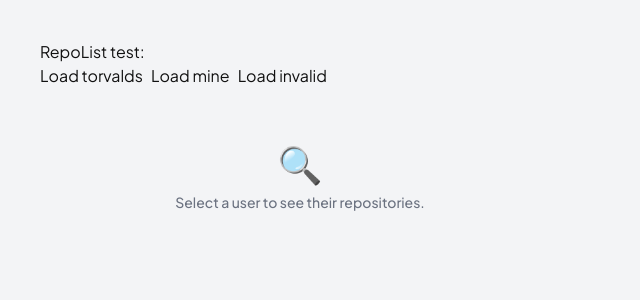
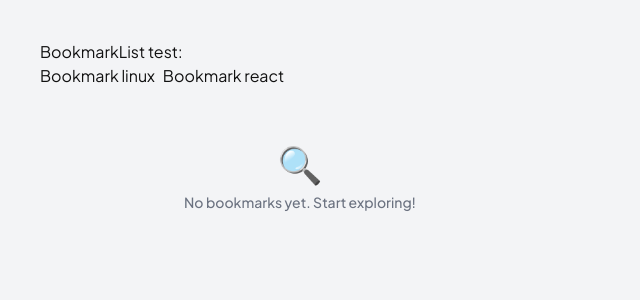
Before and after one commit to dahiya001rohit/Github-explorer, a React (Vite) app: page / in a window 1280 px wide. Shown: the top 300 px of the page, without its empty margins (0-640 px from the left). Built offline with nearby package versions, Linux system fonts and the light colour scheme.

Commit message:
feat: add BookmarkList component

```diff
--- a/src/App.jsx
+++ b/src/App.jsx
@@ -1,10 +1,13 @@
-import { useUserRepos } from './hooks/useUserRepos'
 import { useBookmarks } from './hooks/useBookmarks'
-import RepoList from './features/repos/RepoList'
+import { BookmarkList } from './features/bookmarks/BookmarkList'
+
+const dummyRepos = [
+  { id: 1, name: "linux", html_url: "https://github.com/torvalds/linux", description: "Linux kernel", stargazers_count: 180000, forks_count: 52000, language: "C" },
+  { id: 2, name: "react", html_url: "https://github.com/facebook/react", description: "React library", stargazers_count: 220000, forks_count: 45000, language: "JavaScript" },
+]
 
 export const App = () => {
-  const { repos, loading, error, selectedUser, fetchRepos } = useUserRepos()
-  const { isBookmarked, addBookmark, removeBookmark } = useBookmarks()
+  const { bookmarks, addBookmark, isBookmarked, removeBookmark } = useBookmarks()
 
   const handleBookmark = (repo) => {
     isBookmarked(repo.id) ? removeBookmark(repo.id) : addBookmark(repo)
@@ -12,18 +15,13 @@ export const App = () => {
 
   return (
     <div style={{ padding: "40px", maxWidth: "600px" }}>
-      <h2>RepoList test:</h2>
+      <h2>BookmarkList test:</h2>
       <div style={{ display: "flex", gap: "8px", marginBottom: "16px" }}>
-        <button onClick={() => fetchRepos("torvalds")}>Load torvalds</button>
-        <button onClick={() => fetchRepos("dahiya001rohit")}>Load mine</button>
-        <button onClick={() => fetchRepos("thisuserdoesnotexist123456")}>Load invalid</button>
+        <button onClick={() => addBookmark(dummyRepos[0])}>Bookmark linux</button>
+        <button onClick={() => addBookmark(dummyRepos[1])}>Bookmark react</button>
       </div>
-      <RepoList
-        key={selectedUser}
-        repos={repos}
-        loading={loading}
-        error={error}
-        selectedUser={selectedUser}
+      <BookmarkList
+        bookmarks={bookmarks}
         isBookmarked={isBookmarked}
         onBookmark={handleBookmark}
       />
--- /dev/null
+++ b/src/features/bookmarks/BookmarkList.jsx
@@ -0,0 +1,24 @@
+import { RepoCard } from '../repos/RepoCard'
+import { EmptyState } from '../../components/EmptyState'
+
+export const BookmarkList = ({ bookmarks, isBookmarked, onBookmark }) => {
+  if (bookmarks.length === 0) return (
+    <EmptyState message="No bookmarks yet. Start exploring!" />
+  )
+
+  return (
+    <div className="flex flex-col gap-3 p-4">
+      <p className="text-xs text-[var(--color-muted)] dark:text-[var(--color-muted-dark)]">
+        {bookmarks.length} bookmarked {bookmarks.length === 1 ? "repository" : "repositories"}
+      </p>
+      {bookmarks.map((repo) => (
+        <RepoCard
+          key={repo.id}
+          repo={repo}
+          isBookmarked={isBookmarked(repo.id)}
+          onBookmark={onBookmark}
+        />
+      ))}
+    </div>
+  )
+}
--- a/src/features/repos/RepoList.jsx
+++ b/src/features/repos/RepoList.jsx
@@ -1,4 +1,4 @@
-import { useState, useEffect, useMemo } from 'react'
+import { useState, useMemo } from 'react'
 import { filterAndSort } from '../../utils/filterAndSort'
 import { useInfiniteScroll } from '../../hooks/useInfiniteScroll'
 import { RepoCard } from './RepoCard'
```
